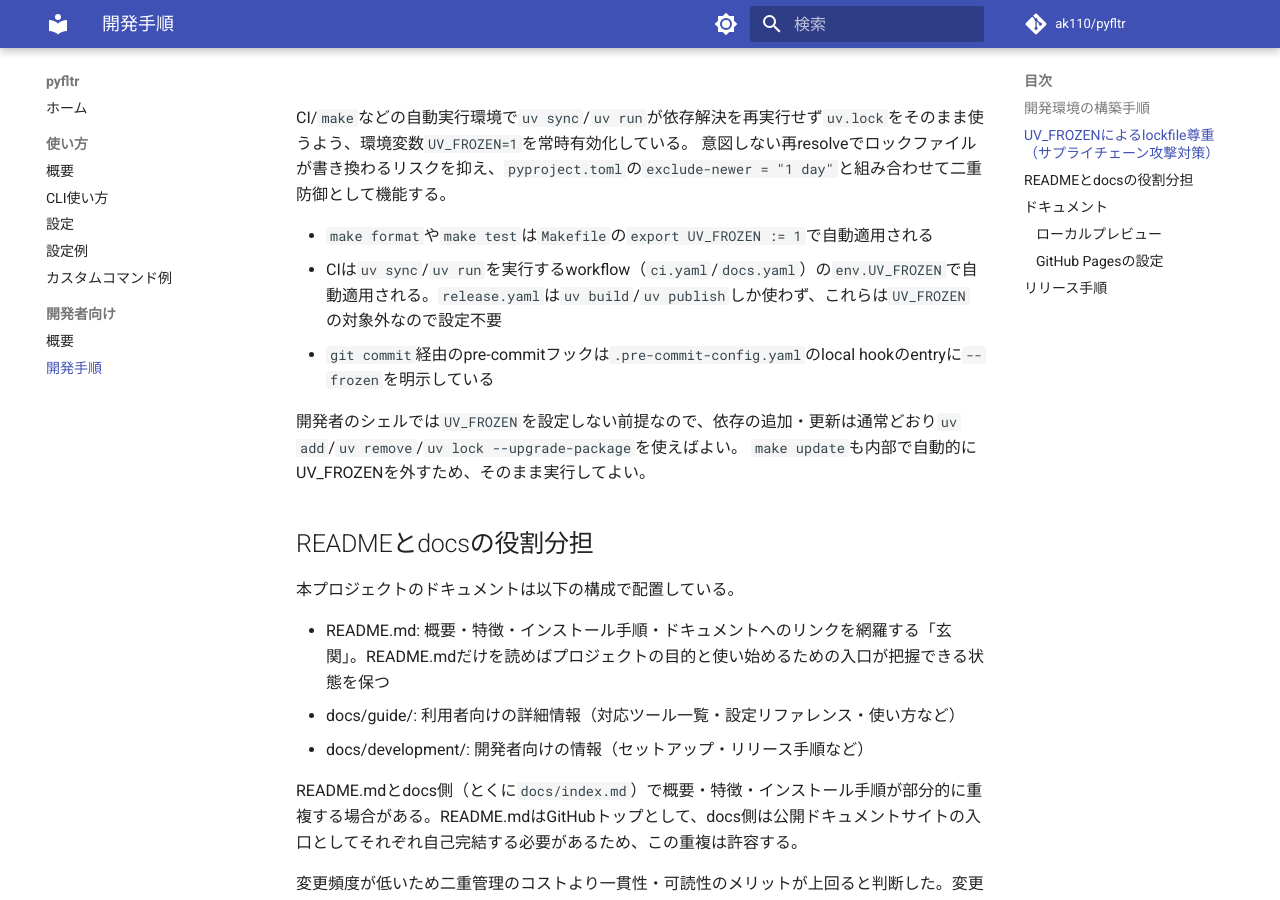
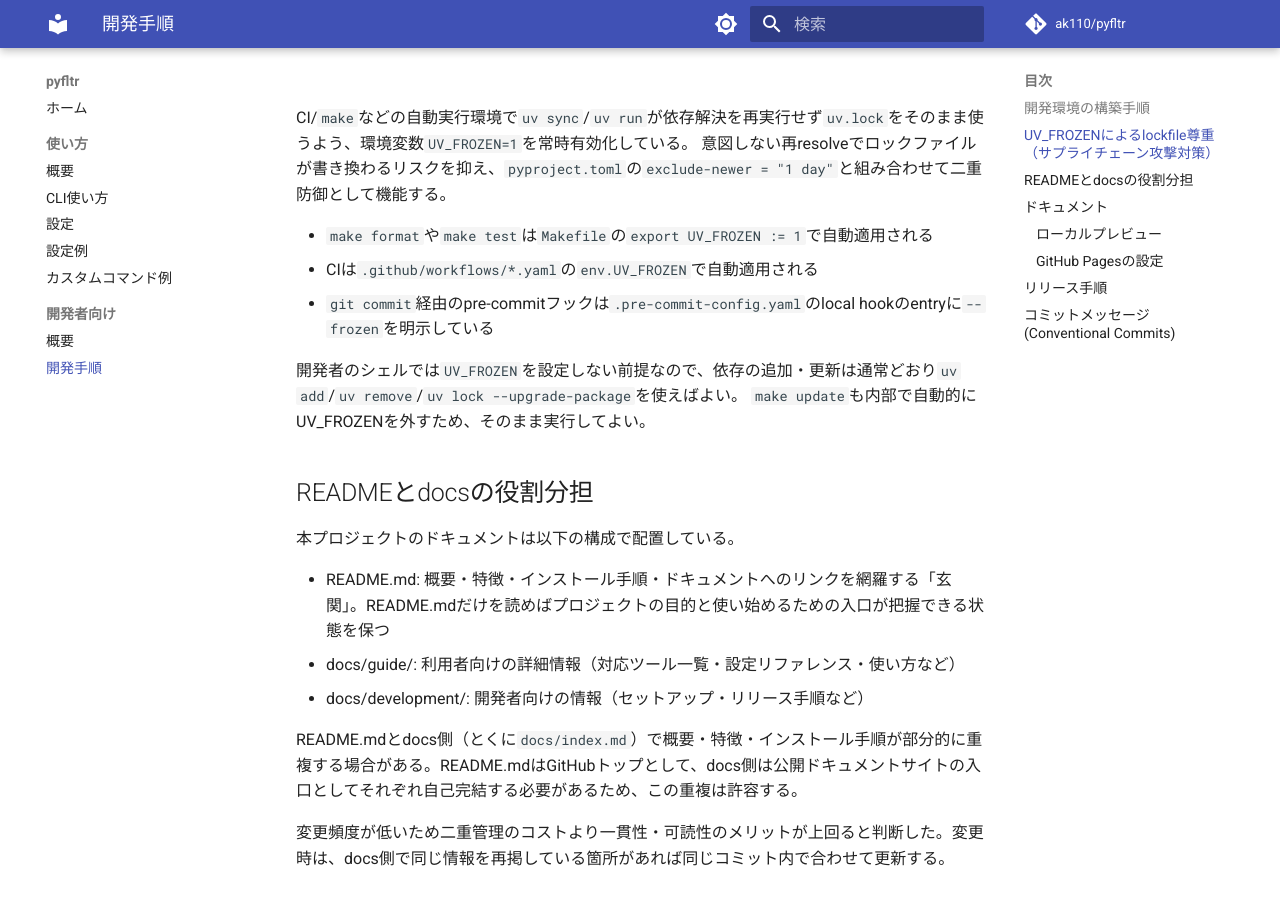
Before and after one commit to ak110/pyfltr, an MkDocs documentation site: the page built from docs/development/development.md, in a window 1280 px wide and 900 px high, scrolled down 533 px. Built offline with MkDocs 1.6.1 and Material for MkDocs 9.7.7, drawn with Linux system fonts in a browser that asks for light colours; comment, search, counter and statistics services are not loaded; some of the changed text lies outside the part shown.

Commit message:
docs: development.mdの共通セクションを他プロジェクトと統一
UV_FROZENセクションのCI説明を短縮してワークフロー追加に強い形に整形し、末尾に
Conventional Commits節を新設する。CLAUDE.mdにはドキュメントのみ変更時の
make test省略可を追記する。

Co-Authored-By: Claude Opus 4.6 (1M context) <noreply@anthropic.com>

````diff
--- a/docs/development/development.md
+++ b/docs/development/development.md
@@ -23,7 +23,7 @@ CI/`make`などの自動実行環境で`uv sync`/`uv run`が依存解決を再
 意図しない再resolveでロックファイルが書き換わるリスクを抑え、`pyproject.toml`の`exclude-newer = "1 day"`と組み合わせて二重防御として機能する。
 
 - `make format`や`make test`は`Makefile`の`export UV_FROZEN := 1`で自動適用される
-- CIは`uv sync`/`uv run`を実行するworkflow（`ci.yaml`/`docs.yaml`）の`env.UV_FROZEN`で自動適用される。`release.yaml`は`uv build`/`uv publish`しか使わず、これらは`UV_FROZEN`の対象外なので設定不要
+- CIは`.github/workflows/*.yaml`の`env.UV_FROZEN`で自動適用される
 - `git commit`経由のpre-commitフックは`.pre-commit-config.yaml`のlocal hookのentryに`--frozen`を明示している
 
 開発者のシェルでは`UV_FROZEN`を設定しない前提なので、依存の追加・更新は通常どおり`uv add`/`uv remove`/`uv lock --upgrade-package`を使えばよい。
@@ -74,3 +74,7 @@ gh workflow run release.yaml --field="bump=メジャーバージョンアップ"
 ```
 
 <https://github.com/ak110/pyfltr/actions> で状況を確認できる。
+
+## コミットメッセージ (Conventional Commits)
+
+Conventional Commits形式に従う。ただし記述の方向性があまり変わらないような軽微な修正は`chore`などにしてよい。
````
Also changed, not shown: CLAUDE.md (+2 -0 lines).
